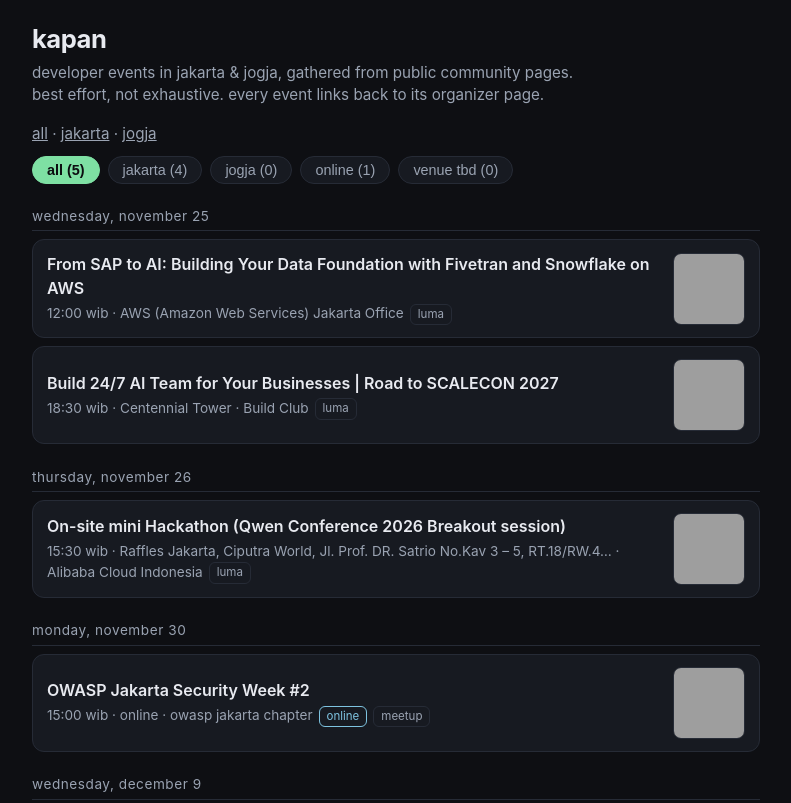
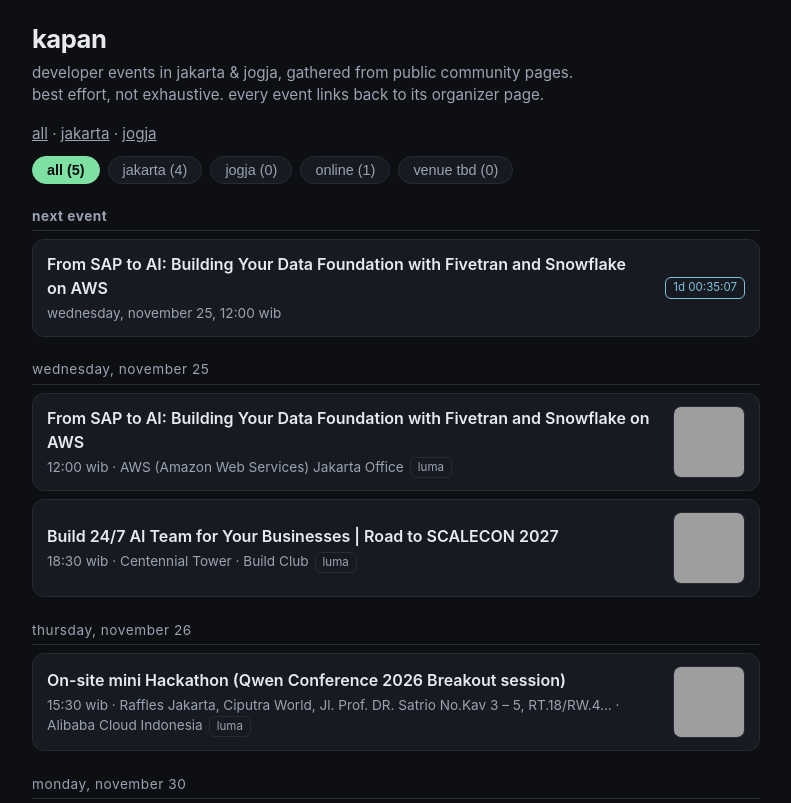
Before and after one commit to irvan-putra/kapan, a plain HTML site: page site/index.html in a window 1280 px wide. Shown: the top 803 px of the page, without its empty margins (244-1035 px from the left). Drawn offline with Linux system fonts and the light colour scheme; grey boxes are pictures that could not be loaded.

Commit message:
Add next-event countdown above the event list
A 'next event' section between the city chips and the list: the soonest
upcoming event in the current city filter as a card with a live
countdown pill (Nd HH:MM:SS, WIB). Hidden when no upcoming event is in
the filter (e.g. jogja today). Reuses the page's .day/.ev/.tag styles
and its WIB formatters; no new dependencies. Generated in daya's
app-codegen experiment, transplanted into the template; pages
regenerated from the unchanged events.json.

```diff
--- a/site/index.html
+++ b/site/index.html
@@ -56,6 +56,16 @@ h1{font-size:1.15rem;display:inline}
 best effort, not exhaustive. every event links back to its organizer page.</p>
 <p class="sub cities" style="margin-bottom:.6rem"><a class="brand" href="/kapan/">all</a> · <a class="brand" href="/kapan/jakarta/">jakarta</a> · <a class="brand" href="/kapan/jogja/">jogja</a></p>
 <div class="chips" id="chips"></div>
+<section id="next">
+<h2 class="day">next event</h2>
+<a class="ev" id="nextcard" target="_blank" rel="noopener">
+<div class="b">
+<div class="t" id="nexttitle"></div>
+<div class="m" id="nextwhen"></div>
+</div>
+<span class="tag on" id="nextleft" aria-live="polite"></span>
+</a>
+</section>
 <div id="list"></div>
 <footer>
 <p class="mobcities">city pages: <a href="/kapan/">all</a> · <a href="/kapan/jakarta/">jakarta</a> · <a href="/kapan/jogja/">jogja</a></p>
@@ -113,6 +123,26 @@ document.getElementById('srcs').innerHTML = (DATA.sources||[]).map(s=>{
   return `<p class="src">${s.ok?'✓':'✗'} <a href="${s.page_url}" target="_blank" rel="noopener">${s.name}</a> · ${state}${fresh?` · last ok ${fmtDay.format(fresh)}`:''}</p>`;
 }).join('');
 render();
+// countdown to the soonest upcoming event in the current city filter
+(function(){
+  const sec = document.getElementById('next');
+  const upcoming = cityFiltered().filter(e=>new Date(e.start).getTime()>Date.now())
+    .sort((a,b)=>new Date(a.start)-new Date(b.start))[0];
+  if(!upcoming){ sec.style.display='none'; return; }
+  const target = new Date(upcoming.start).getTime();
+  document.getElementById('nexttitle').textContent = upcoming.title || 'untitled event';
+  if(upcoming.url) document.getElementById('nextcard').href = upcoming.url;
+  document.getElementById('nextwhen').textContent = (fmtDay.format(target)+', '+fmtTime.format(target)+' wib').toLowerCase();
+  const pad = n => (n<10?'0':'')+n;
+  const tick = ()=>{
+    const ms = Math.max(0, target-Date.now());
+    let s = Math.floor(ms/1000);
+    const d = Math.floor(s/86400); s%=86400;
+    const h = Math.floor(s/3600), m = Math.floor(s%3600/60), sec2 = s%60;
+    document.getElementById('nextleft').textContent = (d>0?d+'d ':'')+pad(h)+':'+pad(m)+':'+pad(sec2);
+  };
+  tick(); setInterval(tick, 1000);
+})();
 </script>
 </body>
 </html>
```
Also changed, not shown: scripts/template.html (+30 -0 lines), site/jakarta/index.html (+30 -0 lines), site/jogja/index.html (+30 -0 lines).
